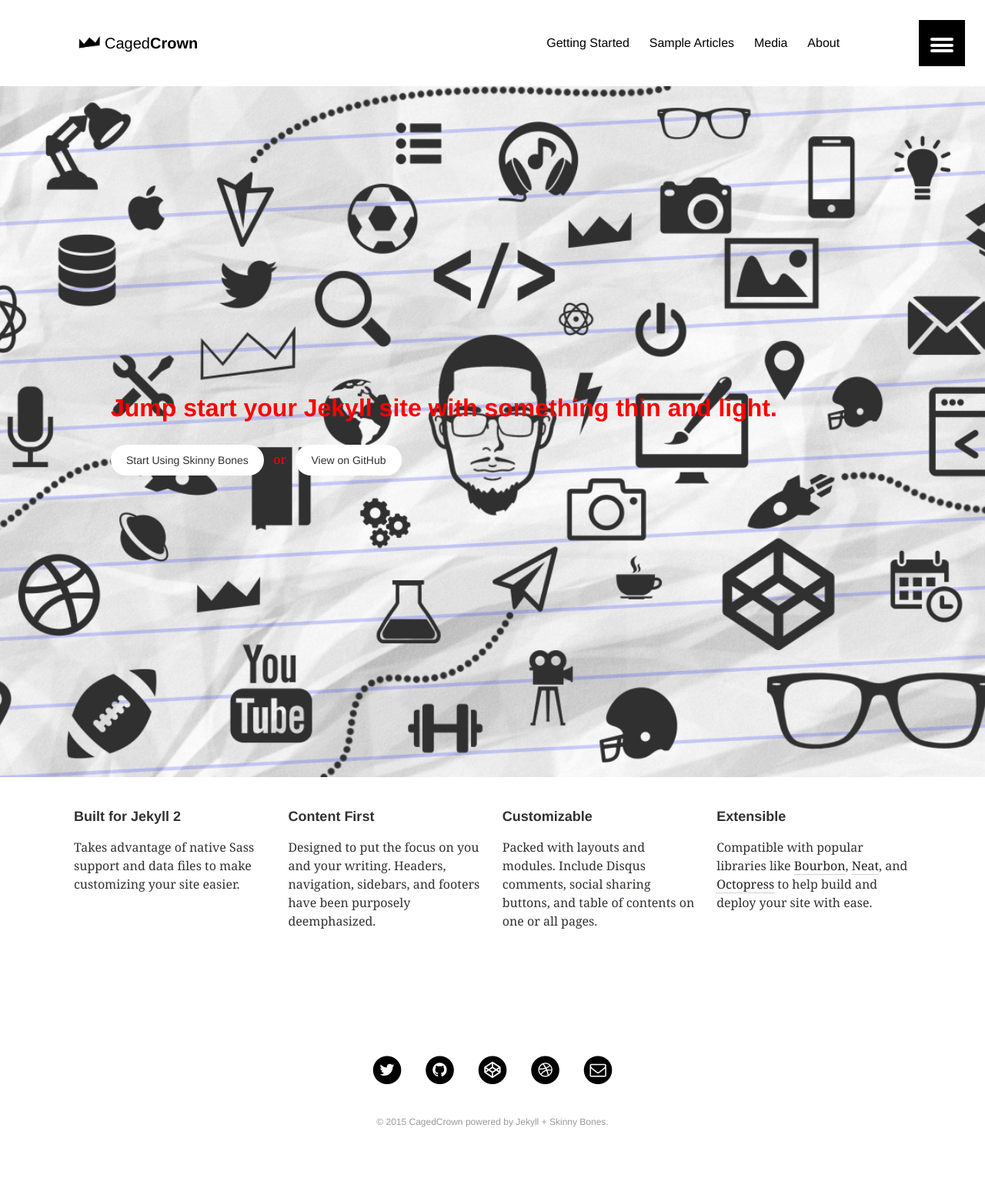
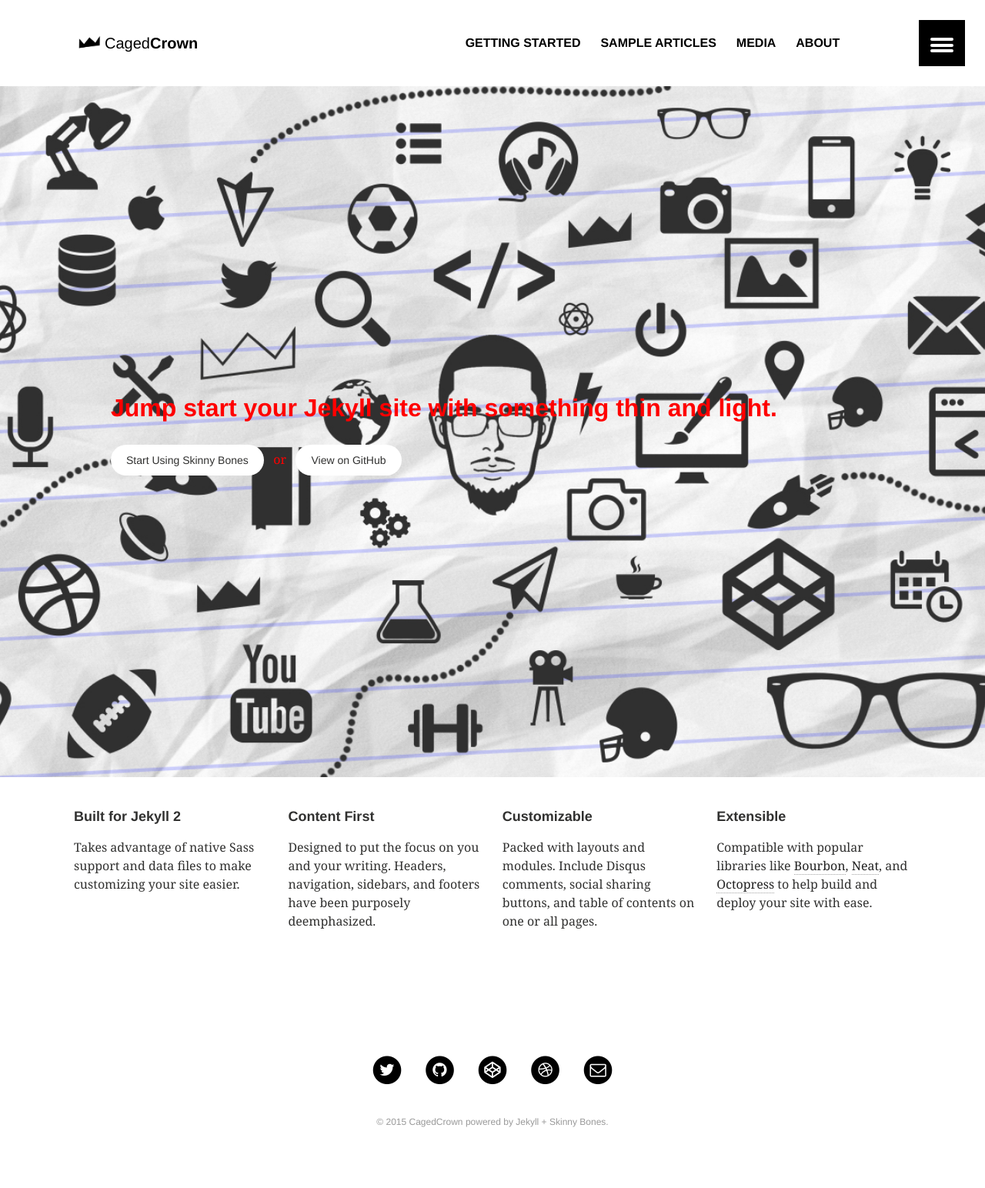
Before and after one commit to cagedcrown/cagedcrown.github.io, a Jekyll site: the page built from index.md, in a window 1280 px wide. Shown: the whole page at 77% size. Built offline with Jekyll 4.4.1, drawn with Linux system fonts in a browser that asks for light colours.

Commit message:
made font weight larger

```diff
--- a/_sass/_layout.scss
+++ b/_sass/_layout.scss
@@ -94,7 +94,8 @@
 	}
 	li {
 		a {
-			font-weight: 200;
+			font-weight: 700;
+			text-transform: uppercase;
 			@include font-size(16,no);
 			line-height: .5 * $masthead-height; // half the height to center vertically
 			color: $black;
@@ -103,7 +104,7 @@
 }
 .bottom-menu {
 	@include clearfix;
-	font-weight: 200;
+	font-weight: 700;
 	a {
 		color: $black;
 	}
```
